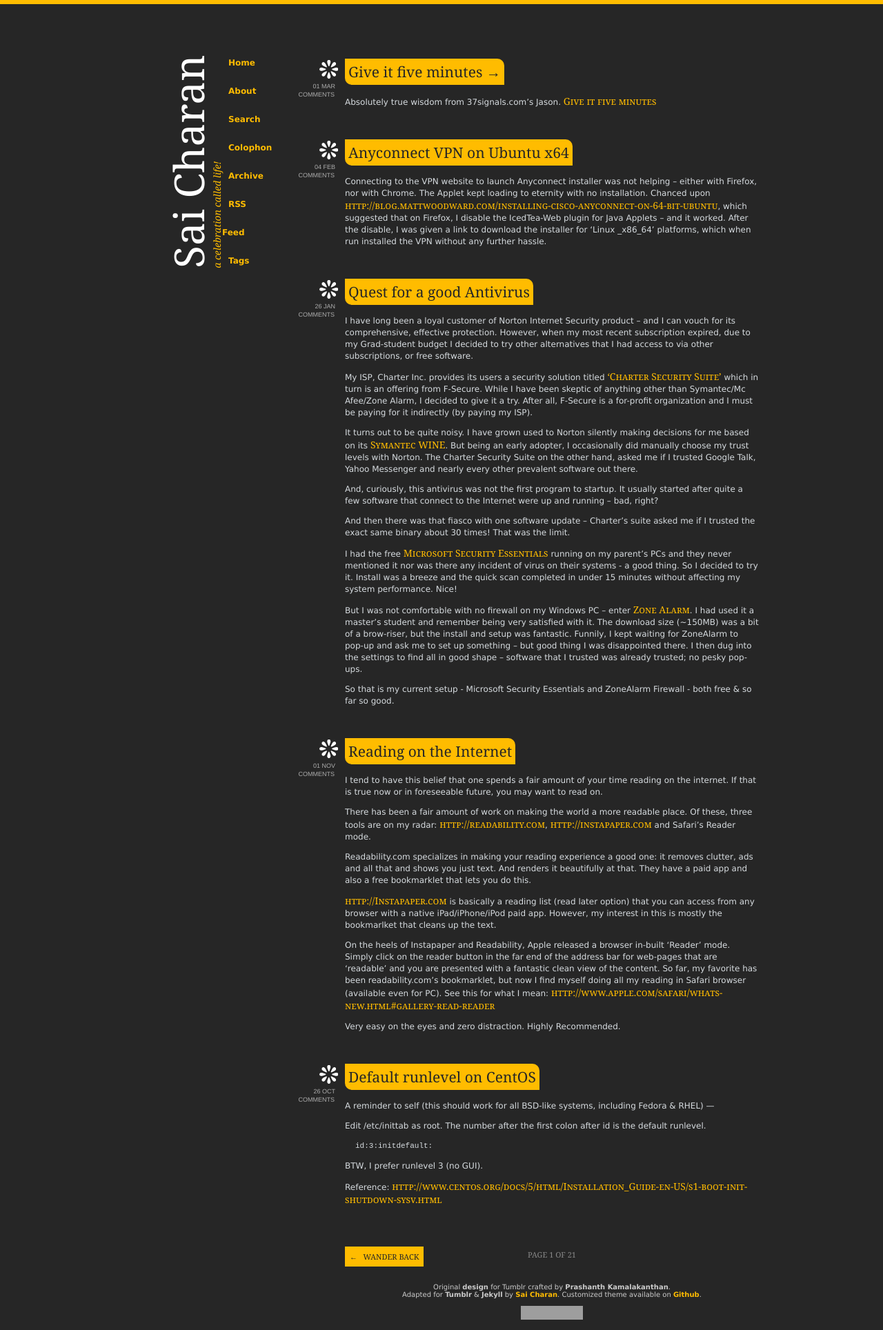
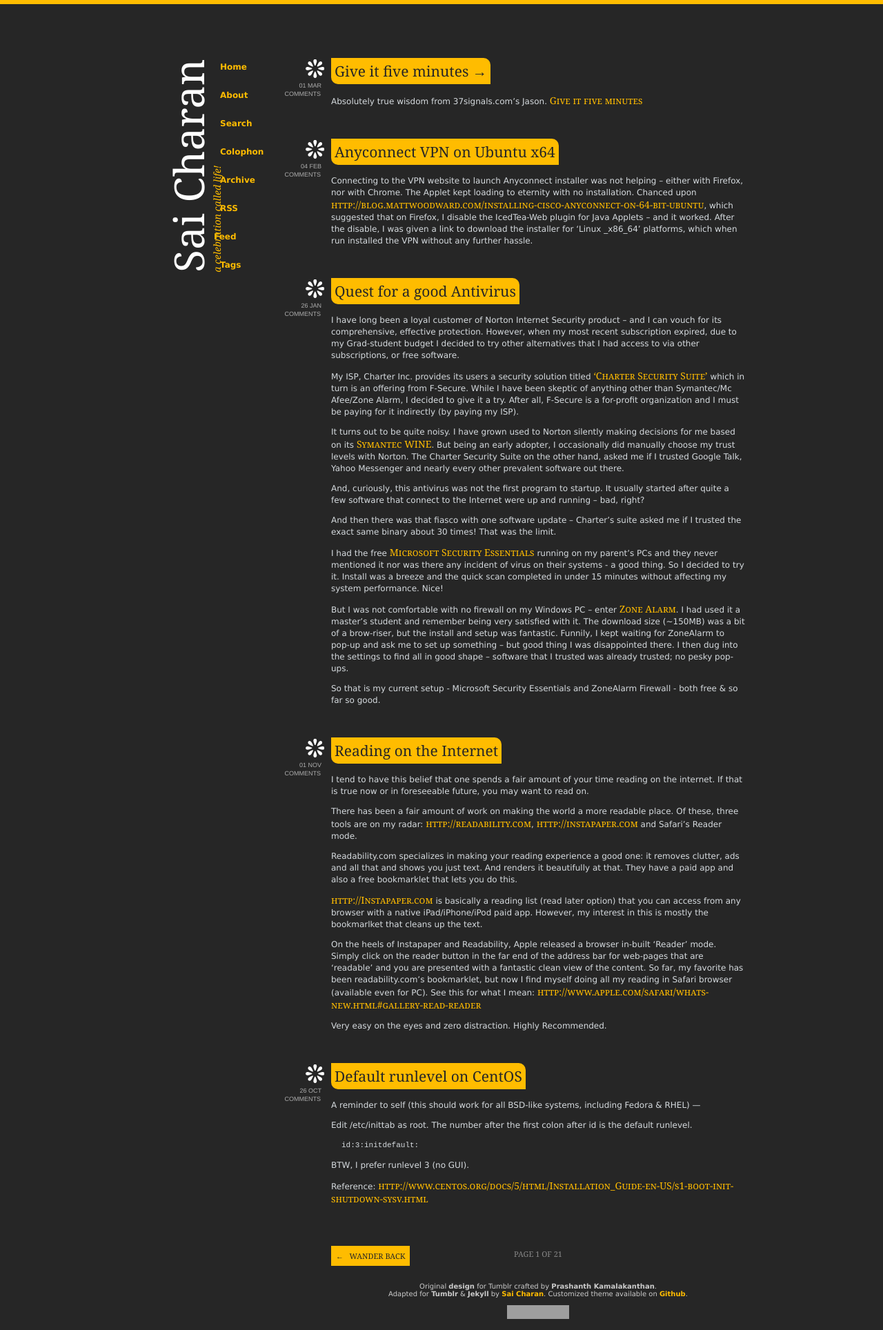
Before and after one commit to arjunasuresh3/scharan.github.com, a Jekyll site: the page built from index.html, in a window 1280 px wide. Shown: the whole page at 69% size. Built offline with Jekyll 4.4.1, drawn with Linux system fonts in a browser that asks for light colours; nearby versions of some CDN libraries; Markdown is read by kramdown in place of the engine named in the settings; the list of posts is cut into pages by our own code; comment, search, counter and statistics services are not loaded; a style sheet for code colours, icons or effects is not loaded; grey boxes are pictures that could not be loaded.

Commit message:
Works properly on browser resize.

```diff
--- a/_includes/top.html
+++ b/_includes/top.html
@@ -3,7 +3,9 @@
     <h1><a href="/">{{ site.title }}</a></h1>
     <div>{{ site.tagline }}</div>
   </div>
+</div>
 
+<div id="navigation">
   <ul id="nav">
     <li><a href="/">Home</a></li>
     <li><a href="{{site.folder}}/about.html">About</a></li>
--- a/css/munich.css
+++ b/css/munich.css
@@ -478,15 +478,13 @@
 
 #wrapper {
     width: 800px;
+    position: relative;
 }
 
 #top {
     position: absolute;
     top: 140px;
-    left: 120px;
-    /* position: relative; */
-    /* top: -75px; */
-    /* left: -350px; */
+    left: -120px;
 }
 
 ul#nav {
@@ -501,12 +499,9 @@
 }
 
 #main {
-    position: absolute;
-    top: 90px;
-    left: 500px;
-    /* position: relative; */
-    /* top: -235px; */
-    /* padding-top: 60px; */
+    top: 65px;
+    left: 140px;
+    position: relative;
 }
 
 #bottom {
@@ -702,10 +697,20 @@
 ul#nav {
     position: absolute;
     width: 100px;
-    margin-left: 180px;
     top: -125px;
 }
 
 .ttl a:hover {
     background: orange;
 }
+
+#top {
+    height: 100px;
+    width: auto;
+}
+
+#navigation {
+    left: 80px;
+    top: 185px;
+    position: relative;
+}
```
